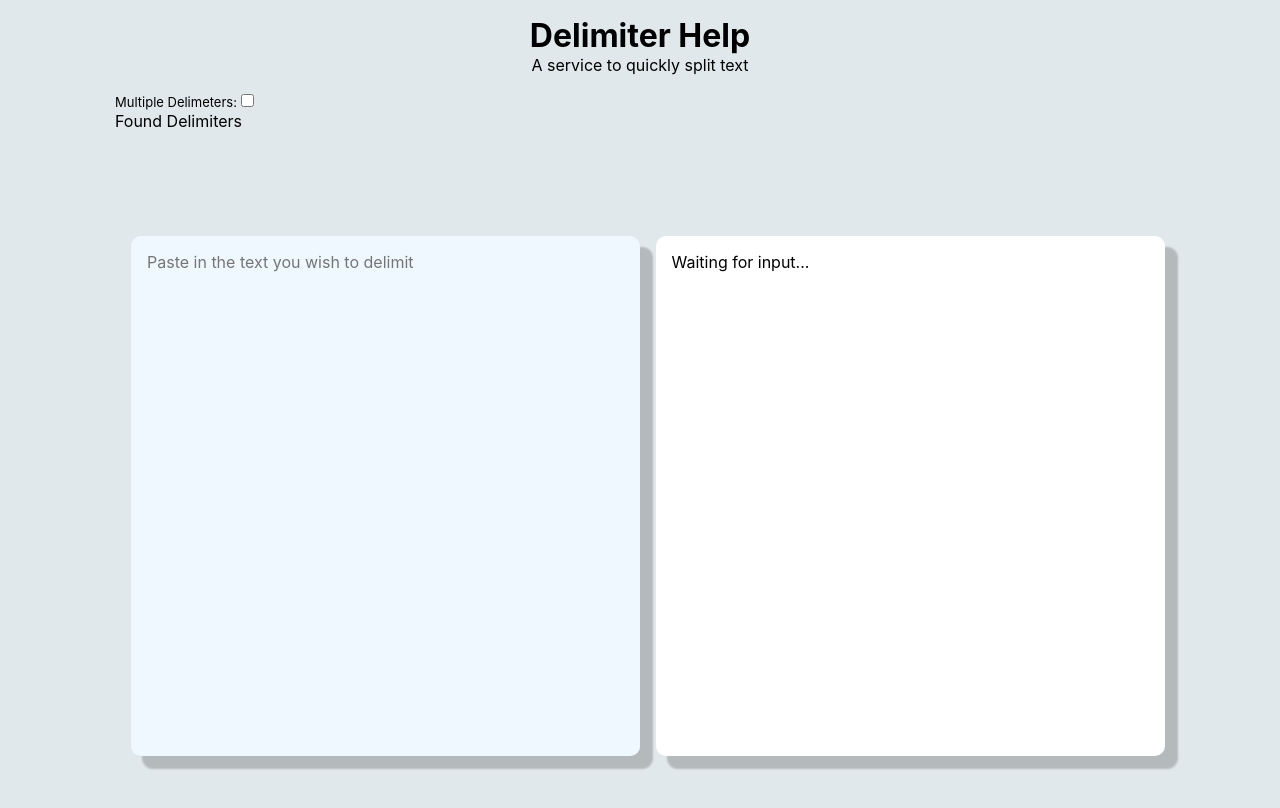
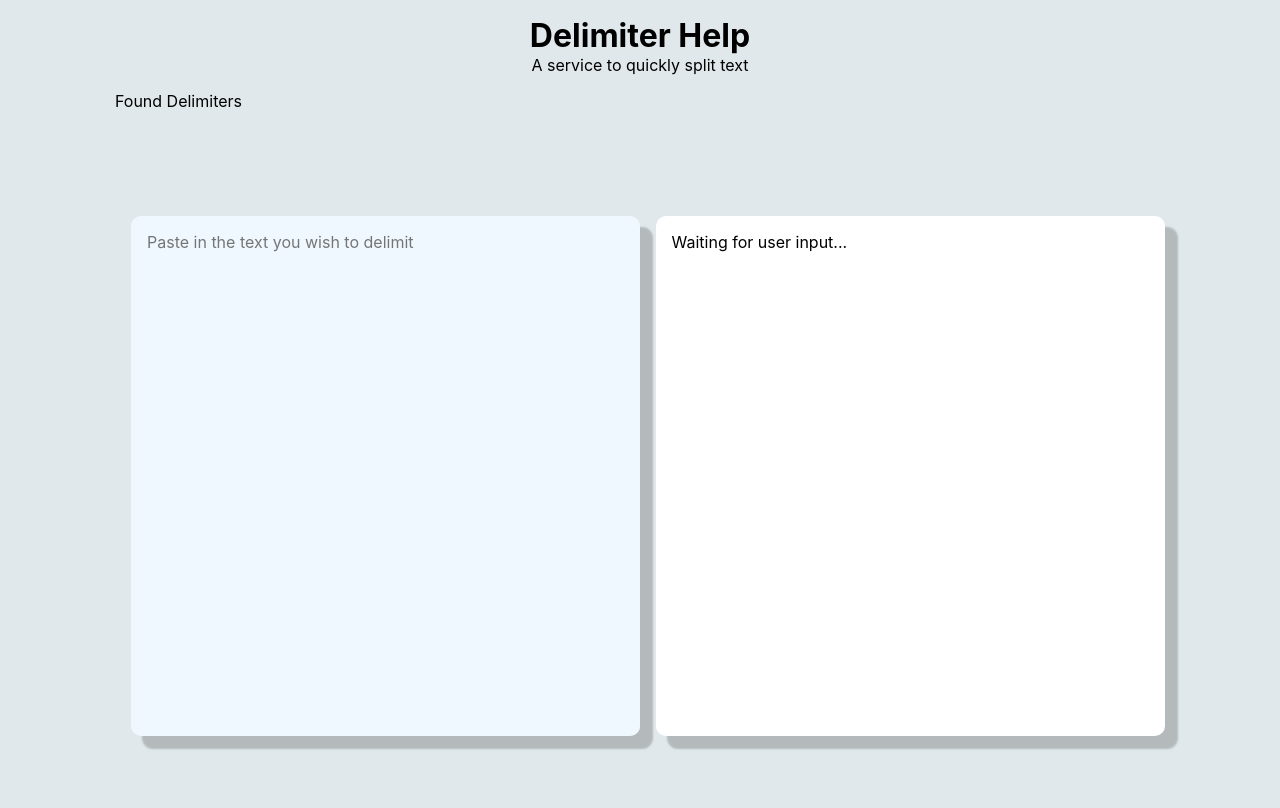
Before and after one commit to sinthushan/delimit_helper, a React (Vite) app: page / in a window 1280 px wide. Shown: the top 808 px of the page. Built offline with nearby package versions, Linux system fonts and the light colour scheme.

Commit message:
fixing bugs and refactoring

```diff
--- a/src/App.tsx
+++ b/src/App.tsx
@@ -6,135 +6,88 @@ import { Filters } from "./components/Filters";
 import { IDelimiter, delimiters } from "./models/delimiter";
 function App() {
   const [text, setText] = useState("");
-  const [isRecursive, setIsRecursive] = useState(false);
+  const [delimitedText, setDelimitedText] = useState<string[][]>([[""]]);
+  const possible_delimiters = find_delimiters(text);
+  let message = "";
 
-  const [rowDelimiters, setRowDelimiters] = useState<string[]>([]);
-  const [colDelimiters, setColDelimiters] = useState("");
+  if (!text) {
+    message = "Waiting for user input...";
+  } else if (possible_delimiters.length === 0) {
+    message = "No delimiters found";
+  } else {
+    message = "Please see results:";
+  }
 
   useEffect(() => {
-    setRowDelimiters(
-      delimiters.map((delimiter): string => {
-        if (delimiter.type === "row") {
-          return delimiter.delimiter;
-        }
-      })
-    );
-    const columnDelimeter = delimiters.filter(
-      (delimiter) => delimiter.type === "col"
-    )[0]?.delimiter;
-    if (columnDelimeter) {
-      setColDelimiters(columnDelimeter);
-    }
-  }, []);
+    setDelimitedText(delimitText(text));
+  }, [text]);
 
-  const result = find_delimiters(text);
-  console.log(result);
-  function cleanArray(arr: string[][]): string[] {
-    return arr
-      .join("##@#")
-      .split("##@#")
-      .filter((n) => n);
-  }
+  function find_delimiters(text: string): (number | string | string[])[][] {
+    const possible_delimiters: (number | string | string[])[][] = [];
+    delimiters.forEach((delimiter: IDelimiter) => {
+      let arr = [];
+      if (delimiter.delimiter == "space") {
+        arr = text.split(" ");
+      } else {
+        arr = text.split(delimiter.delimiter);
+      }
 
-  function list_to_listoflist(list: string[], delimiter: string) {
-    if (!delimiter) {
-      return list.map((row) => {
-        return [row];
-      });
-    }
-    return list.map((row) => {
-      row.split(delimiter);
-    });
-  }
-
-  function find_delimiters(words: string): string[][] {
-    if (!words) {
-      return [["Waiting for input..."]];
-    }
-
-    const possible_delimiters: (number | string | string[])[][] = [];
-
-    delimiters.forEach((delimiter: IDelimiter) => {
-      const arr = words.split(delimiter.delimiter);
       const count = arr.length - 1;
       if (count > 0) {
         delimiter.found = true;
+        possible_delimiters.push([count, delimiter.delimiter, arr]);
+      } else {
+        delimiter.found = false;
+      }
+    });
+    return possible_delimiters;
+  }
 
-        if (delimiter.type === "row") {
-          possible_delimiters.push([count, delimiter.delimiter, arr]);
+  function delimitText(text: string): string[][] {
+    const ROWDELIMITER = "#&^";
+    const COLDELIMITER = "$%&";
+
+    delimiters.forEach((delimiter: IDelimiter) => {
+      if (delimiter.type === "row") {
+        if (delimiter.delimiter == "space") {
+          text = text.replaceAll(" ", ROWDELIMITER);
+        } else {
+          text = text.replaceAll(delimiter.delimiter, ROWDELIMITER);
+        }
+      } else if (delimiter.type === "col") {
+        if (delimiter.delimiter == "space") {
+          text = text.replaceAll(" ", COLDELIMITER);
+        } else {
+          text = text.replaceAll(delimiter.delimiter, COLDELIMITER);
         }
       }
     });
 
-    if (possible_delimiters.length === 0) {
-      return [["No clear delimiter found"]];
-    }
-
-    const sorted_list = possible_delimiters.sort(function (a, b) {
-      const countA = a[0] as number;
-      const countB = b[0] as number;
-      return countB - countA;
-    });
-    let delimited_list = [sorted_list[0][2]] as string[][];
-
-    if (isRecursive) {
-      const temp_list = find_delimiters(delimited_list.join("##@#"));
-      if (temp_list[0][0] !== "No clear delimiter found") {
-        delimited_list = temp_list;
-      }
-    }
-    const delimited_list_clean = cleanArray(delimited_list);
-    const columnDelimeter = delimiters.filter(
-      (delimiter) => delimiter.type === "col"
-    )[0]?.delimiter;
-    console.log(columnDelimeter);
-    const delimited_map = list_to_listoflist(
-      delimited_list_clean,
-      columnDelimeter
-    );
-
-    return delimited_map as string[][];
+    const delimitedText = text
+      .split(ROWDELIMITER)
+      .map((row) => row.split(COLDELIMITER));
+    return delimitedText;
   }
 
   function handleInput(e: React.ChangeEvent<HTMLTextAreaElement>) {
     setText(e.target.value);
   }
-  function handleCheck() {
-    setIsRecursive(!isRecursive);
-  }
+
   function handleSelect(e: React.ChangeEvent<HTMLSelectElement>) {
     const include = e.target.value as "row" | "col" | "ignore";
-
-    const delimiter = delimiters.filter(
-      (delimiter) => delimiter.delimiter === e.target.labels[0].innerText
-    )[0];
-    delimiter.type = include;
-    setRowDelimiters(
-      delimiters.map((delimiter): string => {
-        if (delimiter.type === "row") {
-          return delimiter.delimiter;
-        }
-      })
-    );
-    const columnDelimeter = delimiters.filter(
-      (delimiter) => delimiter.type === "col"
-    )[0]?.delimiter;
-    if (columnDelimeter) {
-      setColDelimiters(columnDelimeter);
-    }
+    const targetDelimiter = e.target.labels[0].innerText;
+    delimiters.filter(
+      (delimiter) => delimiter.delimiter === targetDelimiter
+    )[0].type = include;
+    setDelimitedText(delimitText(text));
   }
   return (
     <>
       <Header />
-      <Filters
-        delimiters={delimiters}
-        handleCheck={handleCheck}
-        isChecked={isRecursive}
-        handleSelect={handleSelect}
-      />
+      <Filters delimiters={delimiters} handleSelect={handleSelect} />
       <main className="container">
         <TextArea handleInput={handleInput} text={text} />
-        <ResultPane result={result} />
+        <ResultPane message={message} delimitedText={delimitedText} />
       </main>
     </>
   );
--- a/src/components/Filters.tsx
+++ b/src/components/Filters.tsx
@@ -2,28 +2,14 @@ import { IDelimiter } from "../models/delimiter";
 
 export const Filters = ({
   delimiters,
-  handleCheck,
-  isChecked,
   handleSelect,
 }: {
   delimiters: IDelimiter[];
-  handleCheck: () => void;
-  isChecked: boolean;
   handleSelect: (e: React.ChangeEvent<HTMLSelectElement>) => void;
 }) => {
   const foundDelimiters = delimiters.filter((delimiter) => delimiter.found);
   return (
     <section className="filters">
-      <div className="multi">
-        <label htmlFor="recursive">Multiple Delimeters: </label>
-        <input
-          type="checkbox"
-          name="recusive"
-          id="recursive"
-          checked={isChecked}
-          onClick={handleCheck}
-        />
-      </div>
       <div className="found-delimiters">
         <header>Found Delimiters</header>
         <div className="delimiters">
--- a/src/components/ResultPane.tsx
+++ b/src/components/ResultPane.tsx
@@ -1,15 +1,28 @@
-export const ResultPane = ({ result }: { result: string[][] }) => {
+export const ResultPane = ({
+  message,
+  delimitedText,
+}: {
+  message: string;
+  delimitedText: string[][];
+}) => {
   return (
     <section className="resultpane">
-      {result
-        ? result.map((row) => (
-            <div>
-              {row.map((col) => (
-                <div>{col}</div>
-              ))}
-            </div>
-          ))
-        : ""}
+      <p>{message}</p>
+      {delimitedText ? (
+        <table>
+          <tbody>
+            {delimitedText.map((row) => (
+              <tr className="row">
+                {row.map((col) => (
+                  <td className="col">{col}</td>
+                ))}
+              </tr>
+            ))}
+          </tbody>
+        </table>
+      ) : (
+        ""
+      )}
     </section>
   );
 };
--- a/src/index.css
+++ b/src/index.css
@@ -37,6 +37,8 @@ body {
 
 textarea {
   all: unset;
+  text-wrap: wrap;
+  word-wrap: break-word;
   width: 100%;
   height: 100%;
   padding: 1rem;
@@ -57,3 +59,19 @@ textarea {
 label {
   font-size: small;
 }
+
+table {
+  table-layout: fixed;
+  width: 100%;
+  border-collapse: collapse;
+}
+
+.delimiters {
+  display: flex;
+  flex-direction: row;
+}
+
+.delimiter {
+  display: flex;
+  flex-direction: column;
+}
--- a/src/models/delimiter.ts
+++ b/src/models/delimiter.ts
@@ -1,3 +1,4 @@
+/* eslint-disable no-useless-escape */
 export interface IDelimiter {
   delimiter: string;
   type: "row" | "col" | "ignore";
@@ -14,7 +15,7 @@ class Delimiter implements IDelimiter {
   }
 }
 
-const DELIMITERS_LIST = [",", " ", ";", "|", "\t"];
+const DELIMITERS_LIST = [",", "space", ";", "|", "\t"];
 
 export const delimiters: Delimiter[] = DELIMITERS_LIST.map(
   (delimiter) => new Delimiter(delimiter)
--- a/tsconfig.app.json
+++ b/tsconfig.app.json
@@ -2,7 +2,7 @@
   "compilerOptions": {
     "target": "ES2020",
     "useDefineForClassFields": true,
-    "lib": ["ES2020", "DOM", "DOM.Iterable"],
+    "lib": ["ES2021", "DOM", "DOM.Iterable"],
     "module": "ESNext",
     "skipLibCheck": true,
 
```
